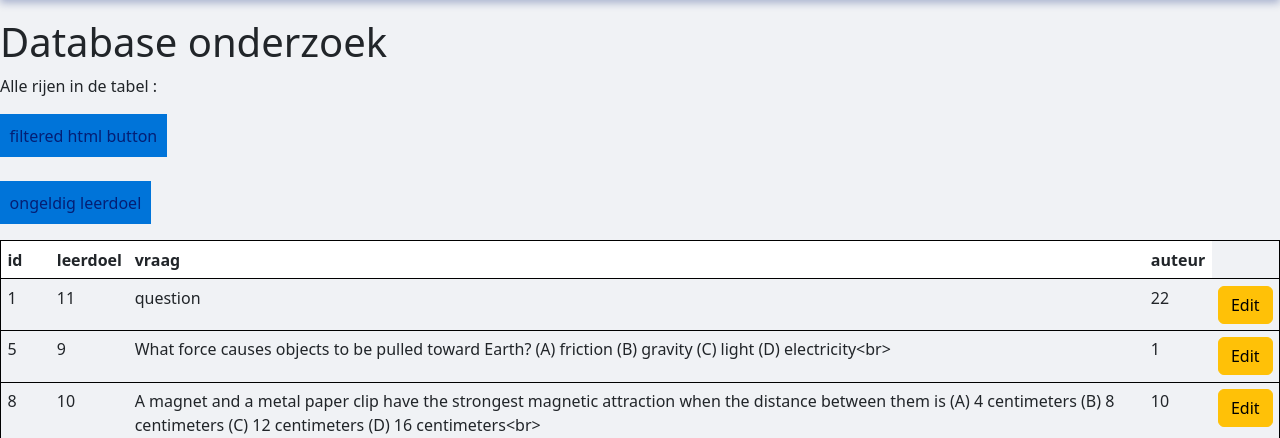
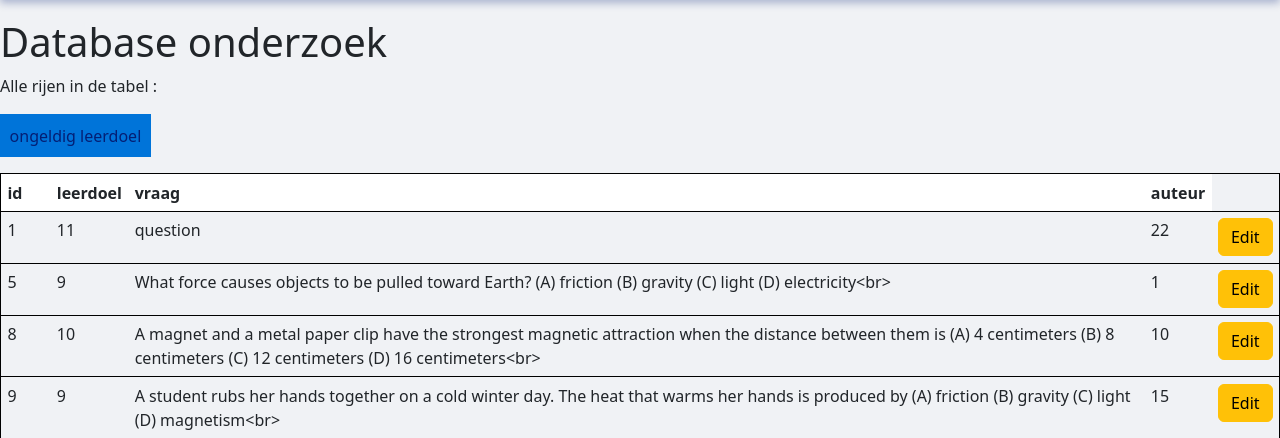
Before and after one commit to Danny-1053784/WP2-Owasp-Top10, a Flask app: page /invalid_objective in a window 1280 px wide. Shown: the part 82-520 px from the top of the page. Run offline with Flask 2, Linux system fonts and the light colour scheme; data comes from the database, SQL or seed files in the repository.

Commit message:
Update button objective and edit button location

```diff
--- a/templates/bad_questions.html
+++ b/templates/bad_questions.html
@@ -19,9 +19,8 @@
     <h1>Database onderzoek</h1>
     <p>Alle rijen in de tabel <b>{{ table_name }}</b>:</p>
 
-    <form action="/bad_questions"><button>filtered html button</button></form>
-    <br>
-    <form action="/invalid_objective"><button>ongeldig leerdoel</button></form>
+    <form action="/bad_questions"><button>ongeldige vragen</button></form>
+
     <table>
         <thead>
         <tr>
--- a/templates/invalid_objective.html
+++ b/templates/invalid_objective.html
@@ -19,8 +19,7 @@
     <h1>Database onderzoek</h1>
     <p>Alle rijen in de tabel <b>{{ table_name }}</b>:</p>
 
-    <form action="/bad_questions"><button>filtered html button</button></form>
-    <br>
+
     <form action="/invalid_objective"><button>ongeldig leerdoel</button></form>
     <table>
         <thead>
```
Also changed, not shown: templates/table_details.html (+5 -4 lines).
